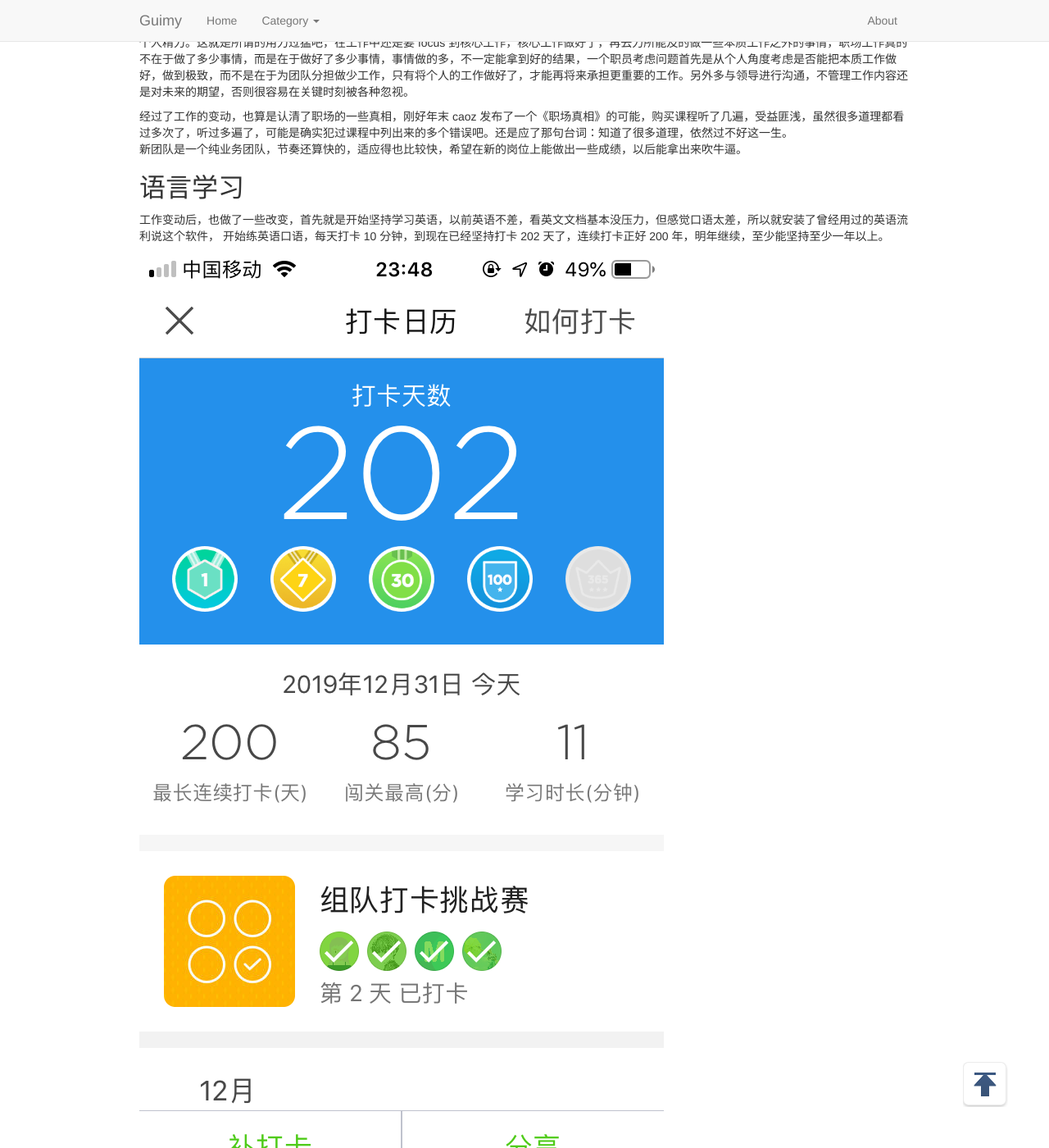
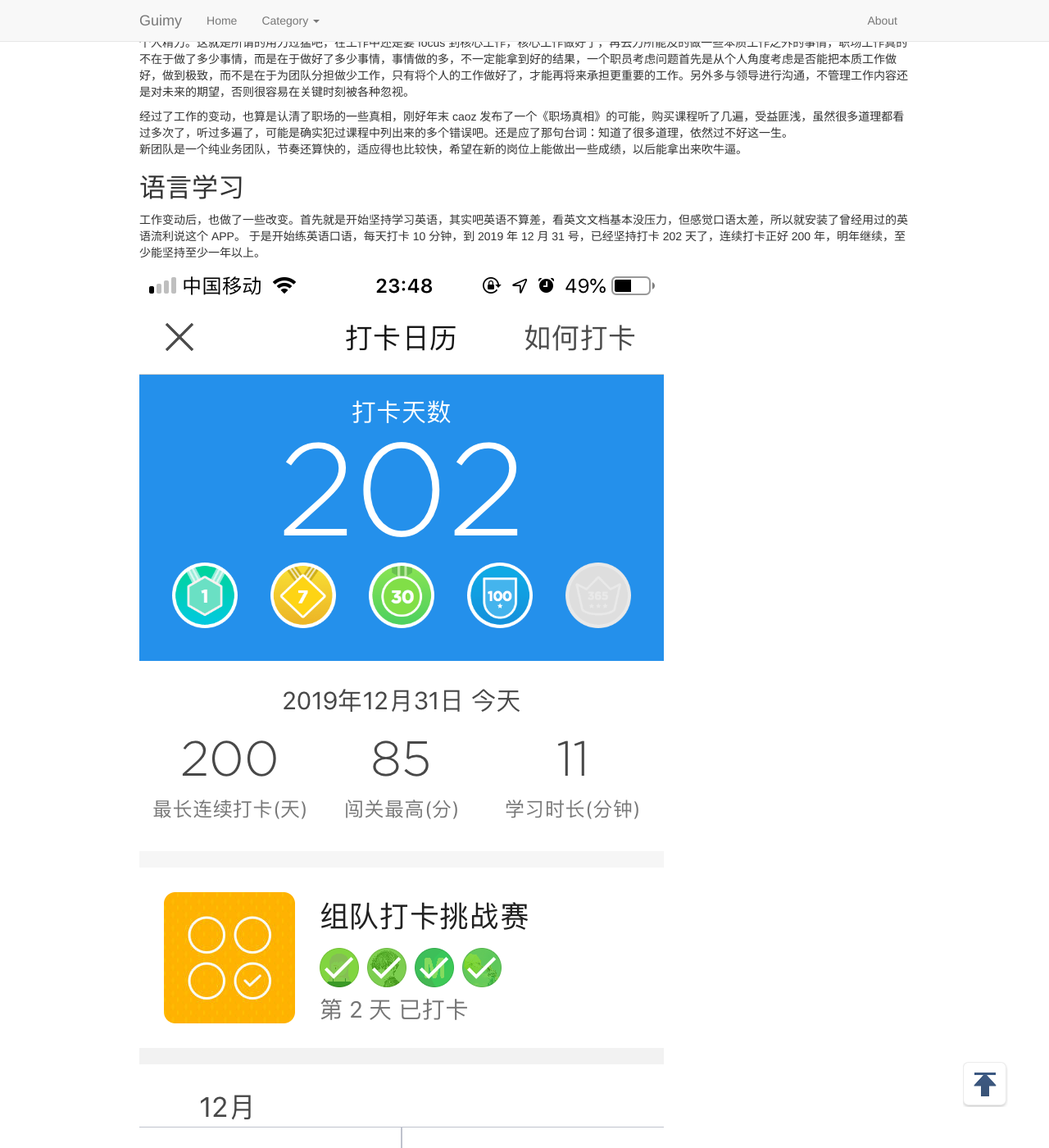
Before and after one commit to guimingyue/guimingyue.github.io, a Jekyll site: the page built from _posts/2019-12-31-summary-of-2019.md, in a window 1280 px wide and 1400 px high, scrolled down 510 px. Shown: the whole window at 82% size. Built offline with Jekyll 4.4.1, drawn with Linux system fonts in a browser that asks for light colours; comment, search, counter and statistics services are not loaded; some of the changed text lies outside the part shown.

Commit message:
Update 2019-12-31-summary-of-2019.md

```diff
--- a/_posts/2019-12-31-summary-of-2019.md
+++ b/_posts/2019-12-31-summary-of-2019.md
@@ -19,12 +19,12 @@ category: 其他
 新团队是一个纯业务团队，节奏还算快的，适应得也比较快，希望在新的岗位上能做出一些成绩，以后能拿出来吹牛逼。
 
 ## 语言学习
-工作变动后，也做了一些改变，首先就是开始坚持学习英语，以前英语不差，看英文文档基本没压力，但感觉口语太差，所以就安装了曾经用过的英语流利说这个软件，
-开始练英语口语，每天打卡 10 分钟，到现在已经坚持打卡 202 天了，连续打卡正好 200 年，明年继续，至少能坚持至少一年以上。
+工作变动后，也做了一些改变。首先就是开始坚持学习英语，其实吧英语不算差，看英文文档基本没压力，但感觉口语太差，所以就安装了曾经用过的英语流利说这个 APP。
+于是开始练英语口语，每天打卡 10 分钟，到 2019 年 12 月 31 号，已经坚持打卡 202 天了，连续打卡正好 200 年，明年继续，至少能坚持至少一年以上。
 
 ![流利说打卡](/images/posts/IMG_4869.PNG)
 
-很早就打算学习的韩语，今年还是没能开始学习，年末跟着一个视频课程，学习了日语的五十音，后来就没继续了。希望明年至少能学韩语和日语其中的一种语言吧，就不立 flag 了。
+很早就打算学习的韩语，今年还是没能开始学习。年末跟着一个视频课程，学习了日语的五十音，后来就没继续了。希望明年至少能学韩语和日语其中的一种语言吧，就不立 flag 了。
 
 ## 看书
 今年读的书比以前多了基本，但是也不多，买书到时买了不少，真是买书与山倒，看书如抽丝，不过如果不买回来放家里，也自然不会去看了。明年继续按照这个节奏，12 月强迫自己看完了《习惯的力量》这本书，以后还是要多强迫自己，至少每个月看完一本书，不管是纸质书，还是电子书。不过后续应该会电子书多看一些，毕竟年底添置了一个 iPad air 3，看书体验还是非常不错的，比用 kindle 和手机看书的体验好多了。
```
